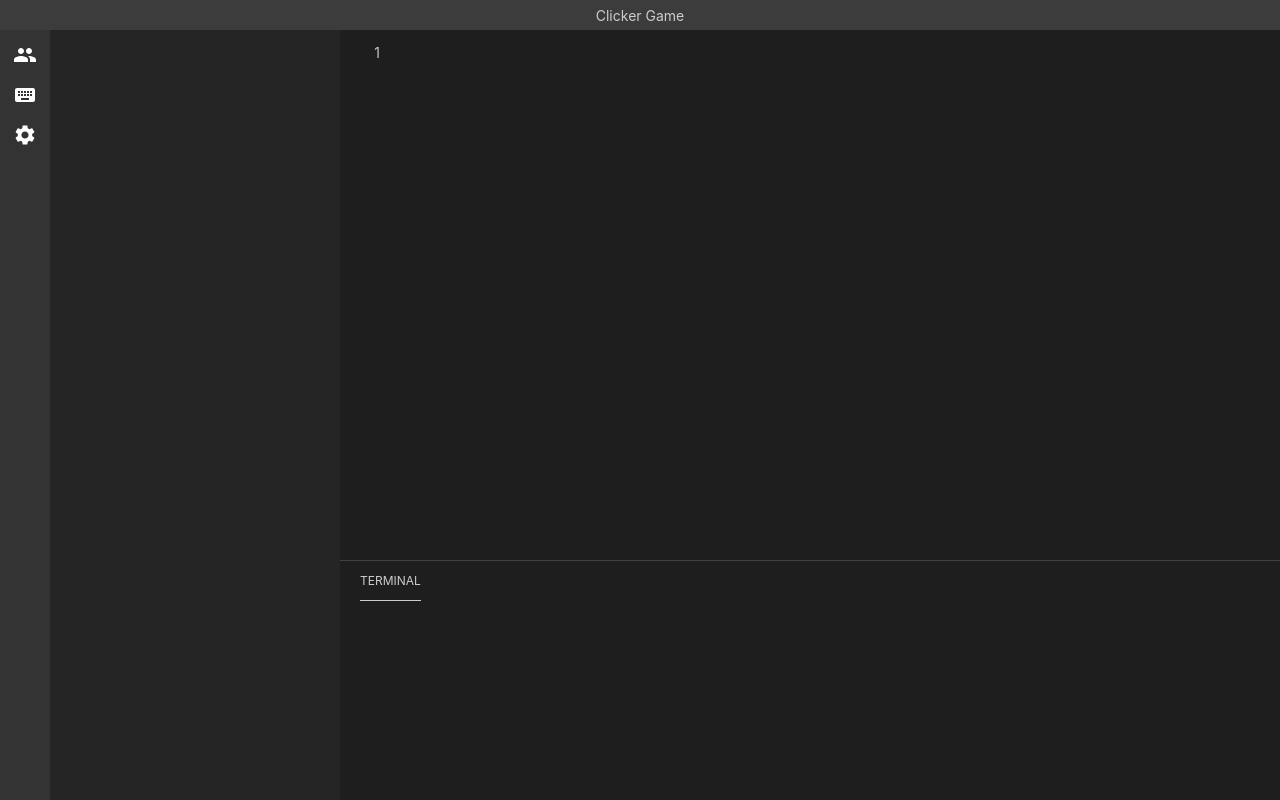
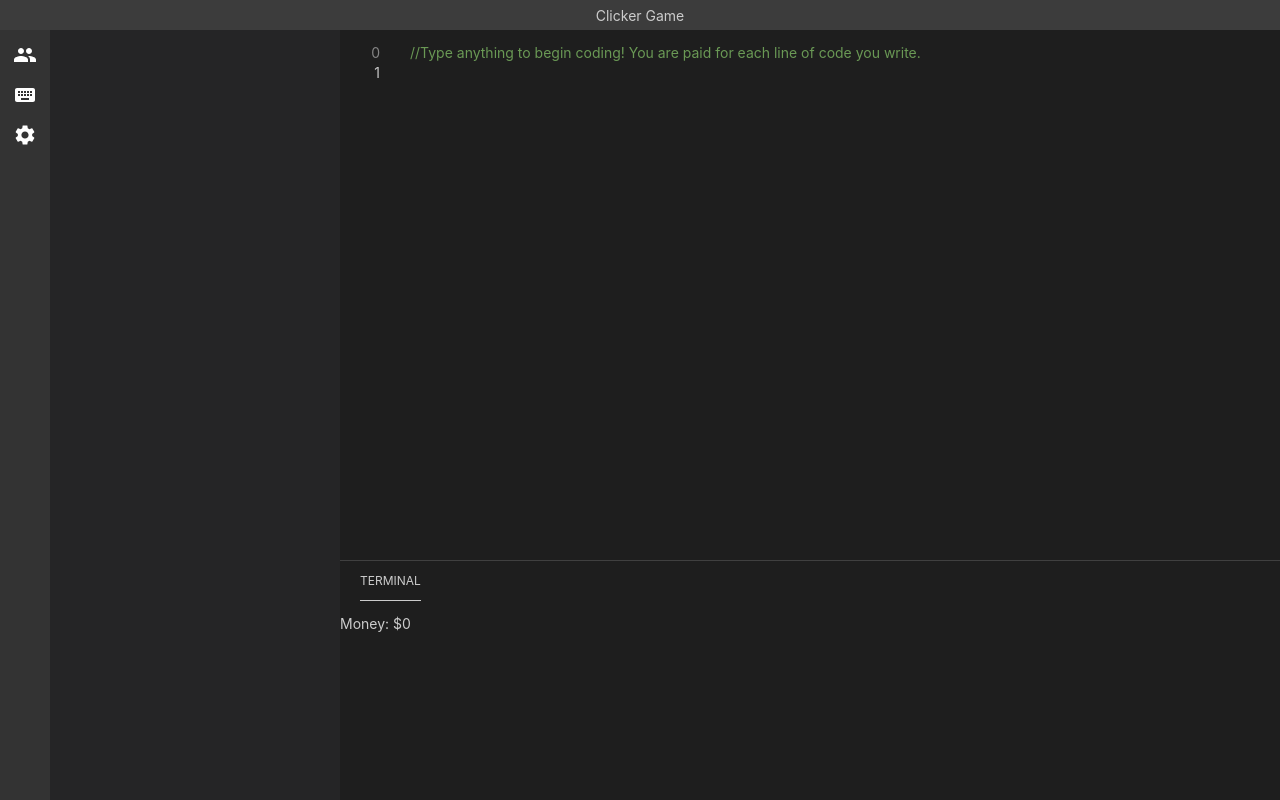
Before and after one commit to LGWayneq/CS-Code-Game, a React (Create React App) app: page / in a window 1280 px wide. Built offline with nearby package versions, Linux system fonts and the light colour scheme.

Commit message:
implement global state, add initial comment

```diff
--- a/package.json
+++ b/package.json
@@ -7,6 +7,7 @@
     "@emotion/styled": "^11.9.3",
     "@mui/icons-material": "^5.8.4",
     "@mui/material": "^5.8.6",
+    "@reduxjs/toolkit": "^1.8.3",
     "@testing-library/jest-dom": "^5.14.1",
     "@testing-library/react": "^13.0.0",
     "@testing-library/user-event": "^13.2.1",
@@ -16,6 +17,7 @@
     "@types/react-dom": "^18.0.0",
     "react": "^18.2.0",
     "react-dom": "^18.2.0",
+    "react-redux": "^8.0.2",
     "react-scripts": "5.0.1",
     "typescript": "^4.4.2",
     "web-vitals": "^2.1.0"
--- a/src/App.tsx
+++ b/src/App.tsx
@@ -1,9 +1,13 @@
 import React from 'react';
 import GameScreen from './screens/GameScreen';
+import {store} from './utils/redux/store'
+import { Provider } from 'react-redux'
 
 function App() {
   return (
-    <GameScreen/>
+    <Provider store={store}>
+      <GameScreen />
+    </Provider>
   );
 }
 
--- a/src/assets/codeContent.ts
+++ b/src/assets/codeContent.ts
@@ -1,3 +1,4 @@
+export const startComment = `//Type anything to begin coding! You are paid for each line of code you write.`
 export const codeContent =
 `\ndef hello_world():
     print("Hello World")
--- a/src/assets/colours.ts
+++ b/src/assets/colours.ts
@@ -4,5 +4,5 @@ export const colours = {
     explorer: "rgba(37,37,38,1)",
     menu: "rgba(51,51,51,1)",
     cursor: "rgba(174,175,173,1)",
-    divider: "rgba(64,64,64,1)"
+    divider: "rgba(64,64,64,1)",
 }
--- a/src/assets/textStyles.ts
+++ b/src/assets/textStyles.ts
@@ -17,12 +17,16 @@ export const textStyles = {
         width: 40,
         marginRight: 30
     },
+    terminalLabel: {
+        fontsize: 12,
+        color: 'rgba(204,204,204,1)',
+    },
     codeContent: {
         fontSize: 14,
         color: 'rgba(197,134,192,1)'
     },
-    terminalLabel: {
-        fontsize: 12,
-        color: 'rgba(204,204,204,1)',
+    comment: {
+        fontSize: 14,
+        color: 'rgba(106,153,85,1)'
     }
 }
--- a/src/components/CodeLine.tsx
+++ b/src/components/CodeLine.tsx
@@ -18,12 +18,11 @@ function CodeLine(props: CodeLineProps) {
         var pointer = 0
         while (props.children[pointer] == " ") {
             if (pointer % 4 == 0) {
-                tabs.push(<div style={styles.divider}/>)
+                tabs.push(<div style={styles.divider} />)
             }
             tabs.push(<p style={{ color: colours.main }}>..</p>)
             pointer++
         }
-        console.log(tabs)
         return tabs
     }
 
@@ -31,7 +30,11 @@ function CodeLine(props: CodeLineProps) {
         <div style={styles.container}>
             <p style={props.highlighted ? textStyles.codeLabelHighlighted : textStyles.codeLabel}>{props.index + 1}</p>
             {renderTabs()}
-            <p style={textStyles.codeContent}>{`${props.children}`}</p>
+            {
+                props.children[0] == '/' ?
+                    <p style={textStyles.comment}>{`${props.children}`}</p> :
+                    <p style={textStyles.codeContent}>{`${props.children}`}</p>
+            }
             {props.highlighted && <TextCursor />}
         </div>
     );
--- a/src/components/CodingArea.tsx
+++ b/src/components/CodingArea.tsx
@@ -1,17 +1,24 @@
 import React, { useState, useEffect, useRef } from 'react';
 import { colours } from '../assets/colours';
-import { codeContent } from '../assets/codeContent';
+import { codeContent, startComment } from '../assets/codeContent';
 import WindowDimensions from '../utils/WindowDimensions';
 import { SIDE_MENU_WIDTH, EXPLORER_WIDTH, TITLE_BAR_HEIGHT, CODE_LINE_HEIGHT } from '../assets/constants';
 import CodeLine from './CodeLine';
+import { incrementByAmount, decrementByAmount } from '../utils/redux/moneySlice'
+import { useAppDispatch } from '../utils/redux/hooks';
 
+const initialCodeLines = [
+    <CodeLine key={-1} index={-1} highlighted={false}>{startComment}</CodeLine>,
+    <CodeLine key={0} index={0} highlighted={true}>{""}</CodeLine>
+]
 
 function CodingArea() {
     const containerRef = useRef<HTMLDivElement>(null)
-    const [codeLines, setCodeLines] = useState<Array<JSX.Element>>([<CodeLine key={0} index={0} highlighted={true}>{""}</CodeLine>])
+    const [codeLines, setCodeLines] = useState<Array<JSX.Element>>(initialCodeLines)
     const [currentIndex, setCurrentIndex] = useState<number>(1)
     const [currentLine, setCurrentLine] = useState<number>(0)
     const [cpk, setCpk] = useState<number>(50)   // cpk - characters per press
+    const dispatch = useAppDispatch()
 
     useEffect(() => {
         function handleKeyPress(this: Window, event: KeyboardEvent) {
@@ -41,6 +48,7 @@ function CodingArea() {
                 currentCodeLine = <CodeLine key={_currentLine} index={_currentLine} highlighted={true}>{""}</CodeLine>
                 appendCodeLine(currentCodeLine)
                 setCurrentLine(_currentLine)
+                dispatch(incrementByAmount(1)) //temporary hard code increment to 1. might need new state to track money per line
             } else {    //default behaviour
                 currentCodeLine = <CodeLine key={_currentLine} index={_currentLine} highlighted={true}>{currentCodeLine?.props.children + codeContent[currentIndex + i]}</CodeLine>
             }
@@ -67,7 +75,6 @@ function CodingArea() {
         const codingAreaHeight = containerRef.current?.clientHeight == undefined ? 0 : containerRef.current?.clientHeight
         var numOfRemovableLines = 0
         while ((codeLines.length - numOfRemovableLines) * CODE_LINE_HEIGHT > 0.9 * codingAreaHeight) {
-            console.log((codeLines.length - numOfRemovableLines) * CODE_LINE_HEIGHT)
             numOfRemovableLines++
         }
         setCodeLines(codeLines.slice(numOfRemovableLines))
--- a/src/components/Terminal.tsx
+++ b/src/components/Terminal.tsx
@@ -3,8 +3,11 @@ import { colours } from '../assets/colours';
 import { textStyles } from '../assets/textStyles';
 import WindowDimensions from '../utils/WindowDimensions';
 import { SIDE_MENU_WIDTH, EXPLORER_WIDTH } from '../assets/constants';
+import { useAppSelector } from '../utils/redux/hooks'
 
 function Terminal() {
+    const money = useAppSelector(state => state.money.value)
+
     return (
         <div style={{
             ...styles.container,
@@ -14,6 +17,7 @@ function Terminal() {
             <div style={styles.labelContainer}>
                 <p style={{ ...textStyles.terminalLabel, fontSize: 12 }}>TERMINAL</p>
             </div>
+            <p style={{ ...textStyles.terminalLabel, fontSize: 14 }}>Money: ${money}</p>
         </div>
     );
 }
--- /dev/null
+++ b/src/utils/redux/hooks.ts
@@ -0,0 +1,6 @@
+import { TypedUseSelectorHook, useDispatch, useSelector } from 'react-redux'
+import type { RootState, AppDispatch } from './store'
+
+// Use throughout your app instead of plain `useDispatch` and `useSelector`
+export const useAppDispatch: () => AppDispatch = useDispatch
+export const useAppSelector: TypedUseSelectorHook<RootState> = useSelector
--- /dev/null
+++ b/src/utils/redux/moneySlice.ts
@@ -0,0 +1,39 @@
+import { createSlice, PayloadAction } from '@reduxjs/toolkit'
+import type { RootState } from './store'
+
+interface MoneyState {
+    value: number
+}
+
+const initialState: MoneyState = {
+    value: 0
+}
+
+export const moneySlice = createSlice({
+    name: 'money',
+    initialState: {
+        value: 0
+    },
+    reducers: {
+        increment: state => {
+            state.value += 1
+        },
+        decrement: state => {
+            state.value -= 1
+        },
+        incrementByAmount: (state, action: PayloadAction<number>) => {
+            state.value += action.payload
+        },
+        decrementByAmount: (state, action: PayloadAction<number>) => {
+            state.value -= action.payload
+        }
+    }
+})
+
+// Action creators are generated for each case reducer function
+export const { increment, decrement, incrementByAmount, decrementByAmount } = moneySlice.actions
+
+// Other code such as selectors can use the imported `RootState` type
+export const selectMoney = (state: RootState) => state.money.value
+
+export default moneySlice.reducer
--- /dev/null
+++ b/src/utils/redux/store.ts
@@ -0,0 +1,13 @@
+import { configureStore } from '@reduxjs/toolkit'
+import moneyReducer from './moneySlice'
+
+export const store = configureStore({
+  reducer: {
+    money: moneyReducer
+  }
+})
+
+// Infer the `RootState` and `AppDispatch` types from the store itself
+export type RootState = ReturnType<typeof store.getState>
+// Inferred type: {posts: PostsState, comments: CommentsState, users: UsersState}
+export type AppDispatch = typeof store.dispatch
```
Also changed, not shown: 2 other files (tests, documents, lock files or other folders).
